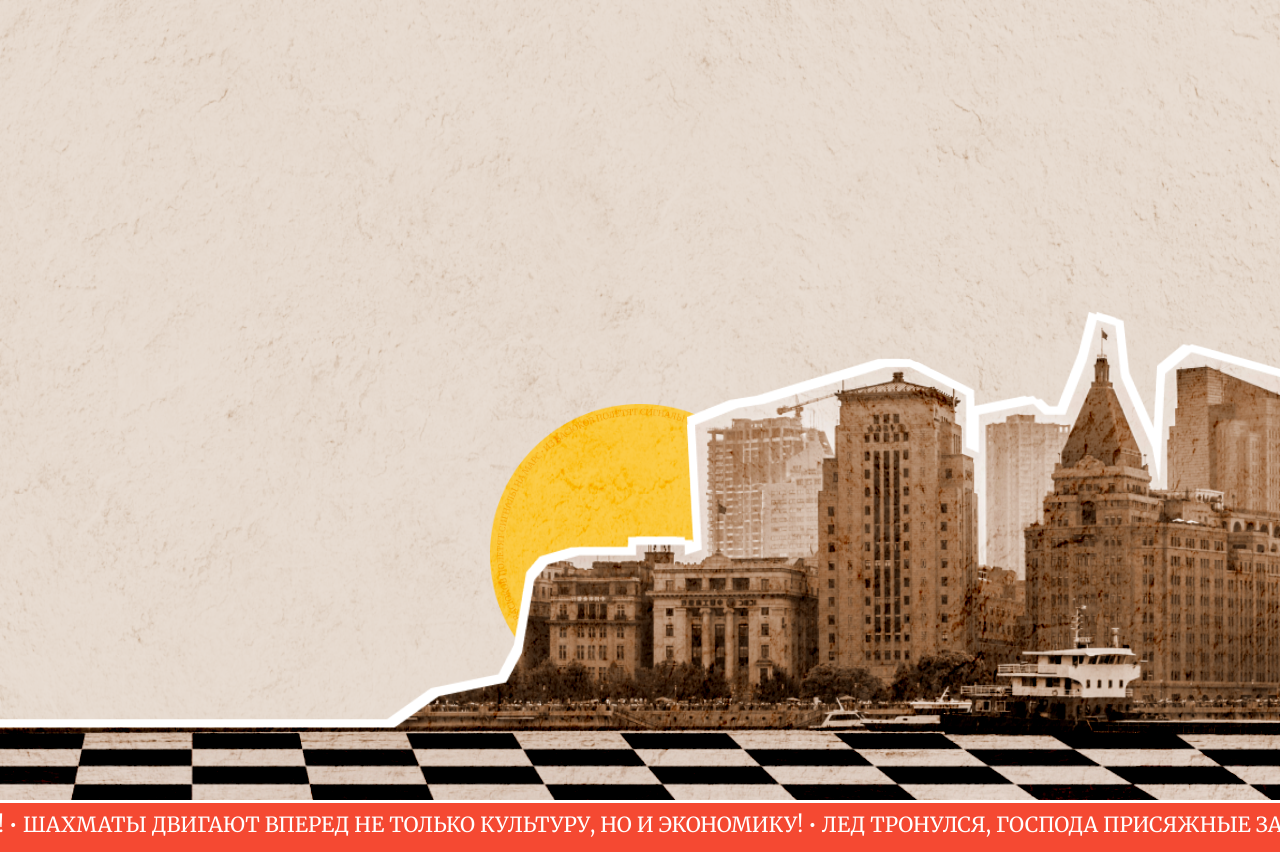
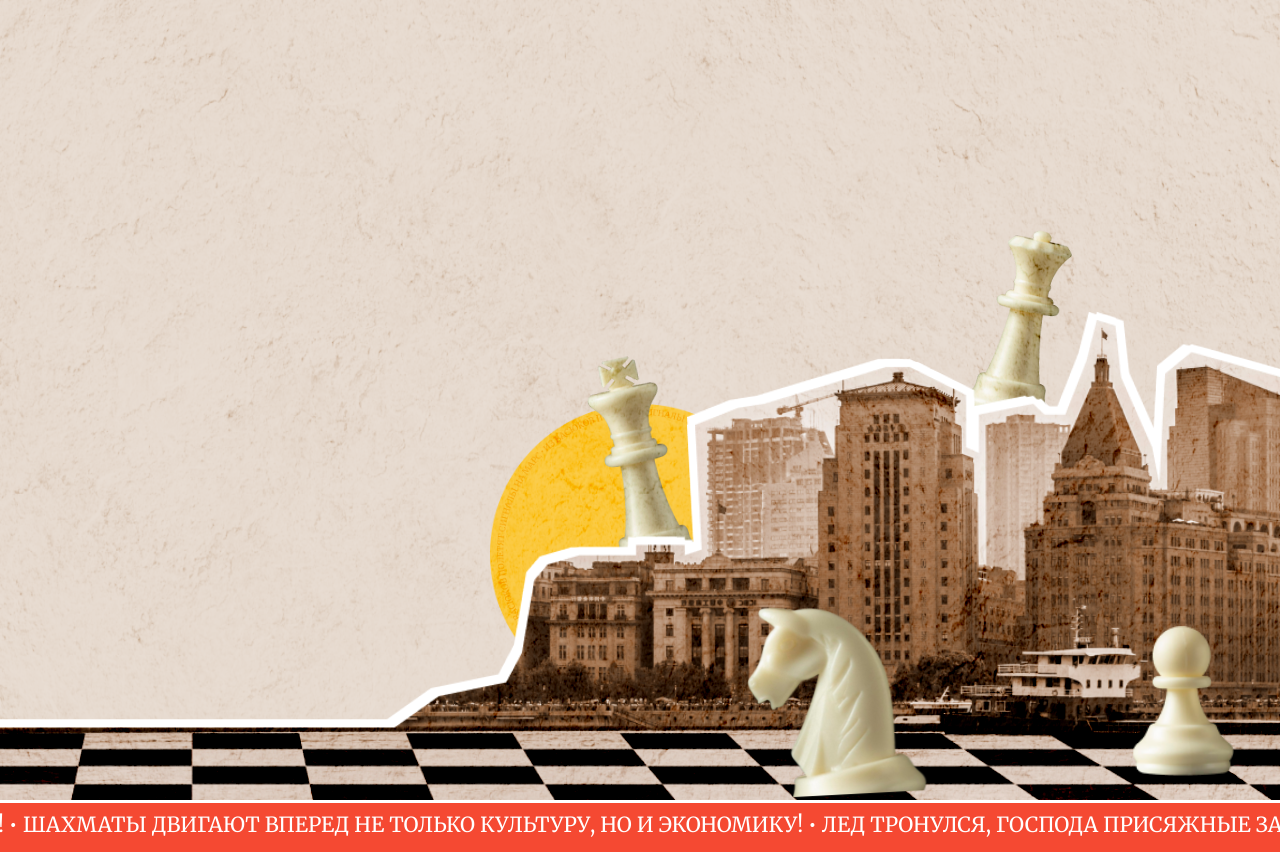
Before and after one commit to neitoo/FourHorseClub, a plain HTML site: page index.html in a window 1280 px wide. Drawn offline with Linux system fonts and the light colour scheme.

Commit message:
Добавлены шахматы

```diff
--- a/index.html
+++ b/index.html
@@ -15,11 +15,15 @@
             <div class="ell">
                 <div class="ellips-wrapper"></div>
             </div>
-
-
             <img class="paper" src="./source/paper.png">
             <img class="city" src="./source/city.png">
 
+            <div class="chess-wrapper">
+                <img class="tl-chess" src="./source/two-chess-left.png" alt="">
+                <img class="ft-chess" src="./source/first-chess.png" alt="">
+                <img class="tr-chess" src="./source/two-chess-right.png" alt="">
+                <img class="m-chess" src="./source/mini-chess.png" alt="">
+            </div>
         </div>
     </header>
     <main>
```
